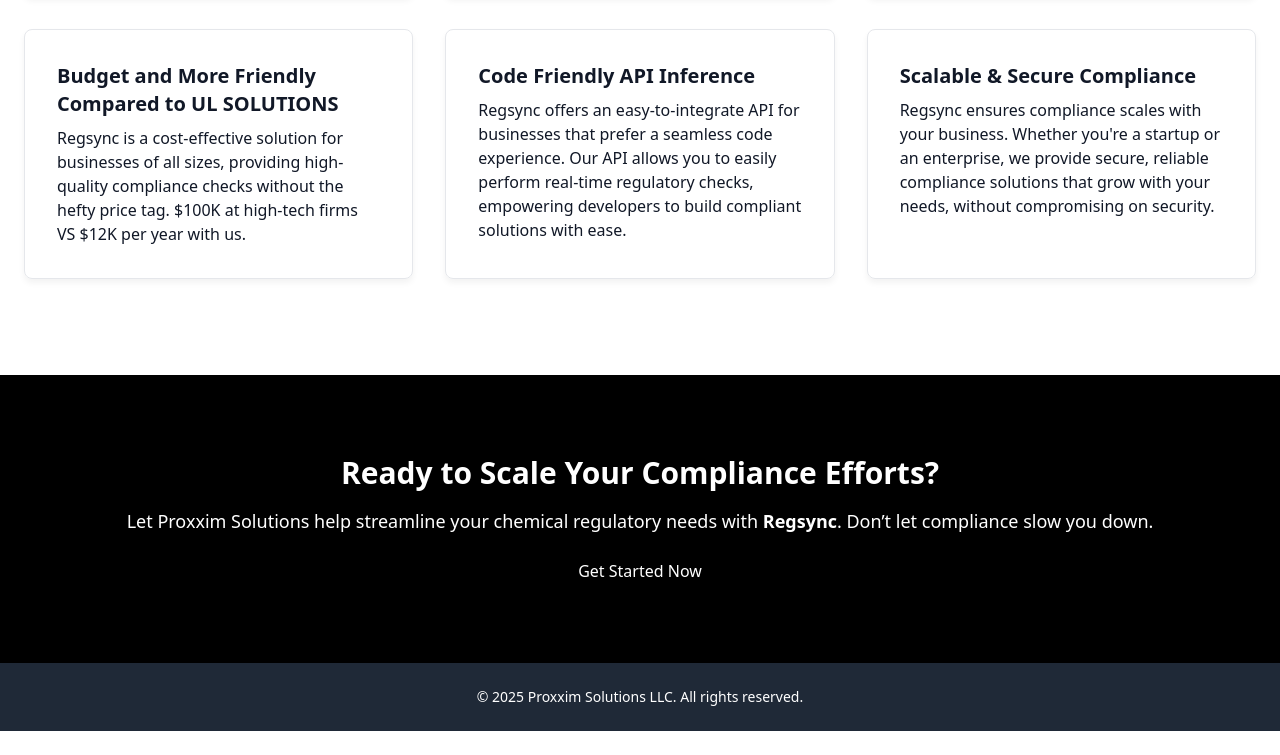
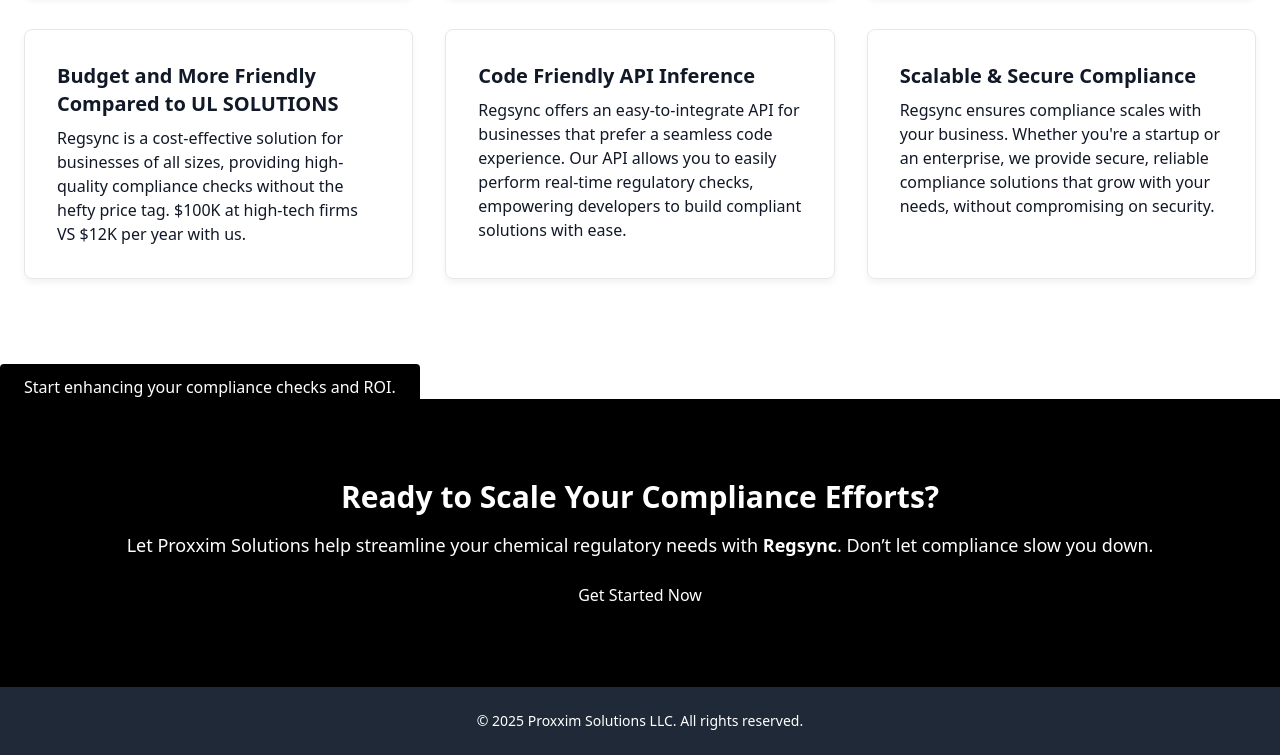
Before and after one commit to o3e45/proxxim, a plain HTML site: page sites/regsync.html in a window 1280 px wide. Shown: the part 1132-1887 px from the top of the page. Before the commit the page ends 1863 px from the top, so only its background shows below. Drawn offline with nearby package versions, Linux system fonts and the light colour scheme.

Commit message:
modified:   sites/regsync.html

```diff
--- a/sites/regsync.html
+++ b/sites/regsync.html
@@ -123,11 +123,11 @@
         </div>
       </div>
     </section>
-
+    <a href="../pages/contact.html" class="btn-black px-6 py-3 rounded">Start enhancing your compliance checks and ROI.</a>
     <!-- CTA -->
     <section class="bg-black text-white py-20 text-center">
       <h3 class="text-3xl font-bold mb-4">Ready to Scale Your Compliance Efforts?</h3>
-      <p class="text-lg mb-6">Let Proxxim Solutions help streamline your chemical regulatory needs with <strong>Regsync</strong>. Don’t let compliance slow you down.</p>
+      <p class="text-lg mb-6">Let Proxxim Solutions help streamline your chemical regulatory needs with <strong>Regsync</strong>. Don’t let compliance slow you down. </p>
       <a href="../pages/contact.html" class="btn-black px-6 py-3 rounded">Get Started Now</a>
     </section>
   </main>
```
